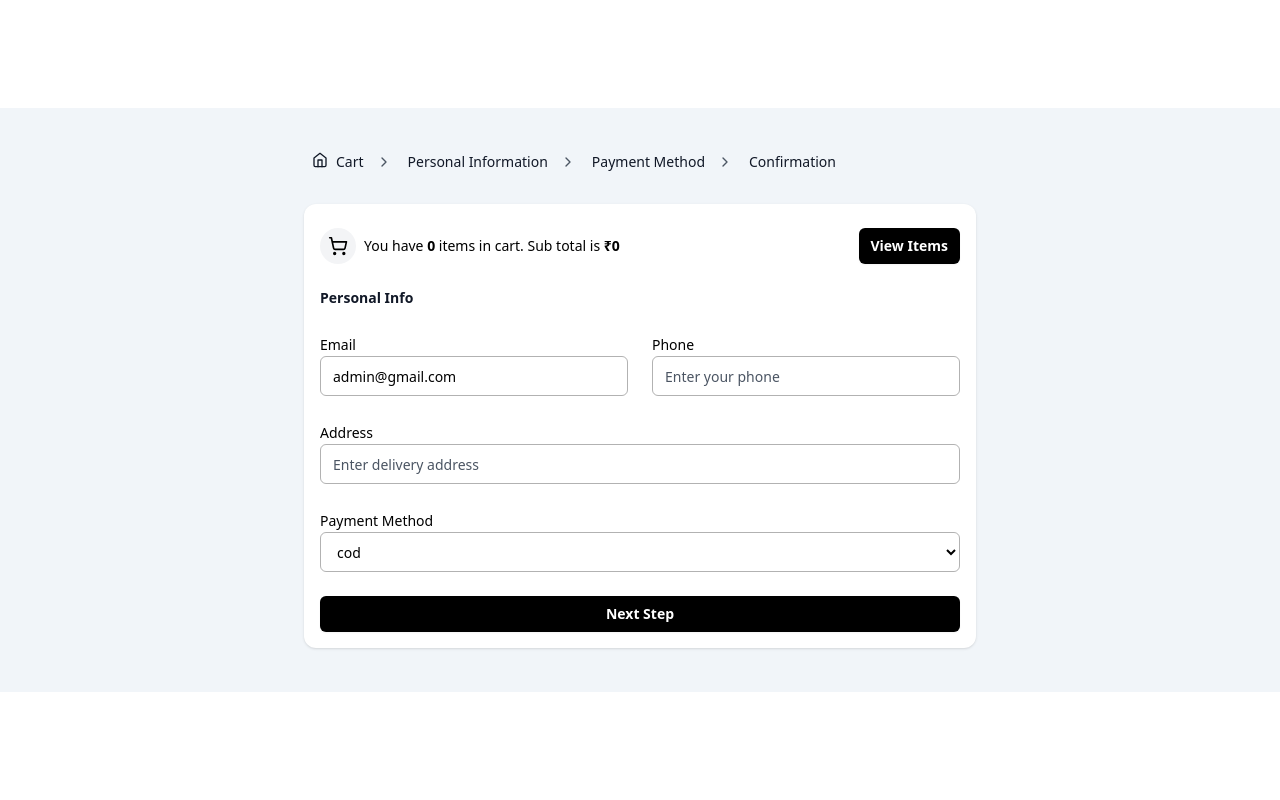
After one commit to MuhammedBilal25/clothstore, a Django app: page /checkout/ in a window 1280 px wide. The commit adds this page. Run offline with Django 5.2, Linux system fonts and the light colour scheme; a user stored in the database is signed in; data comes from the database, SQL or seed files in the repository; both versions use the stored data as it was after the commit; some libraries are stand-ins or nearby versions.

Commit message:
final commit

```diff
--- a/store/admin.py
+++ b/store/admin.py
@@ -1,8 +1,11 @@
 from django.contrib import admin
-from store.models import Category,Product,Size
+from store.models import Category,Product,Size,OrderItems,Order
+
 
 # Register your models here.
 
 admin.site.register(Category)
 admin.site.register(Product)
 admin.site.register(Size)
+admin.site.register(OrderItems)
+admin.site.register(Order)
--- /dev/null
+++ b/store/context_processors.py
@@ -0,0 +1,6 @@
+def basket_count(request):
+    if request.user.is_authenticated:
+        count=request.user.cart.cart_item_count
+        return {"cart_count":count}
+    else:
+        return{"cart_count":0}
--- a/store/templates/base.html
+++ b/store/templates/base.html
@@ -75,12 +75,12 @@
             <i class="bx bx-search"></i>
           </div>
           <div class="icon">
-            <i class="bx bx-heart"></i>
-            <span class="d-flex">0</span>
+
+            <a href="{%url 'signout'%}">LOGOUT</a>
           </div>
           <a href="{%url 'basket-items'%}" class="icon">
             <i class="bx bx-cart"></i>
-            <span class="d-flex">0</span>
+            <span class="d-flex">{{cart_count}}</span>
           </a>
         </div>
 
--- /dev/null
+++ b/store/templates/checkout.html
@@ -0,0 +1,242 @@
+<!DOCTYPE html>
+<html lang="en">
+<head>
+    <meta charset="UTF-8">
+    <meta name="viewport" content="width=device-width, initial-scale=1.0">
+    <title>Document</title>
+    <script src="https://cdn.tailwindcss.com"></script>
+
+    <style>
+        body{
+            height: 100vh;
+            display: flex;
+            justify-content: center;
+            align-items: center;
+        }
+    </style>
+</head>
+<body>
+
+    <div class="mx-auto w-full max-w-7xl bg-slate-100 py-5">
+        <div class="mx-auto my-4 max-w-2xl md:my-6">
+          <nav class="mb-8 flex" aria-label="Breadcrumb">
+            <ol class="inline-flex items-center space-x-1 md:space-x-3">
+              <li class="inline-flex items-center">
+                <a
+                  href="#"
+                  class="ml-1 inline-flex text-sm font-medium text-gray-900 hover:underline md:ml-2"
+                >
+                  <svg
+                    xmlns="http://www.w3.org/2000/svg"
+                    width="16"
+                    height="16"
+                    viewBox="0 0 24 24"
+                    fill="none"
+                    stroke="currentColor"
+                    stroke-width="2"
+                    stroke-linecap="round"
+                    stroke-linejoin="round"
+                    class="mr-2 text-gray-900"
+                  >
+                    <path d="m3 9 9-7 9 7v11a2 2 0 0 1-2 2H5a2 2 0 0 1-2-2z"></path>
+                    <polyline points="9 22 9 12 15 12 15 22"></polyline>
+                  </svg>
+                  Cart
+                </a>
+              </li>
+              <li>
+                <div class="flex items-center">
+                  <svg
+                    xmlns="http://www.w3.org/2000/svg"
+                    width="16"
+                    height="16"
+                    viewBox="0 0 24 24"
+                    fill="none"
+                    stroke="currentColor"
+                    stroke-width="2"
+                    stroke-linecap="round"
+                    stroke-linejoin="round"
+                    class="mr-2 text-gray-600"
+                  >
+                    <polyline points="9 18 15 12 9 6"></polyline>
+                  </svg>
+                  <a
+                    href="#"
+                    class="ml-1 text-sm font-medium text-gray-900 hover:underline md:ml-2"
+                  >
+                    Personal Information
+                  </a>
+                </div>
+              </li>
+              <li>
+                <div class="flex items-center">
+                  <svg
+                    xmlns="http://www.w3.org/2000/svg"
+                    width="16"
+                    height="16"
+                    viewBox="0 0 24 24"
+                    fill="none"
+                    stroke="currentColor"
+                    stroke-width="2"
+                    stroke-linecap="round"
+                    stroke-linejoin="round"
+                    class="mr-2 text-gray-600"
+                  >
+                    <polyline points="9 18 15 12 9 6"></polyline>
+                  </svg>
+                  <a
+                    href="#"
+                    class="ml-1 text-sm font-medium text-gray-900 hover:underline md:ml-2"
+                  >
+                    Payment Method
+                  </a>
+                </div>
+              </li>
+              <li>
+                <div class="flex items-center">
+                  <svg
+                    xmlns="http://www.w3.org/2000/svg"
+                    width="16"
+                    height="16"
+                    viewBox="0 0 24 24"
+                    fill="none"
+                    stroke="currentColor"
+                    stroke-width="2"
+                    stroke-linecap="round"
+                    stroke-linejoin="round"
+                    class="mr-2 text-gray-600"
+                  >
+                    <polyline points="9 18 15 12 9 6"></polyline>
+                  </svg>
+                  <a
+                    href="#"
+                    class="ml-1 text-sm font-medium text-gray-900 hover:underline md:ml-2"
+                  >
+                    Confirmation
+                  </a>
+                </div>
+              </li>
+            </ol>
+          </nav>
+          <div class="overflow-hidden rounded-xl bg-white p-4 shadow">
+            <div class="mb-4 flex items-center rounded-lg py-2">
+              <div class="mr-2 rounded-full bg-gray-100  p-2 text-black">
+                <svg
+                  xmlns="http://www.w3.org/2000/svg"
+                  width="20"
+                  height="20"
+                  viewBox="0 0 24 24"
+                  fill="none"
+                  stroke="currentColor"
+                  stroke-width="2"
+                  stroke-linecap="round"
+                  stroke-linejoin="round"
+                  class="lucide lucide-shopping-cart"
+                >
+                  <circle cx="8" cy="21" r="1"></circle>
+                  <circle cx="19" cy="21" r="1"></circle>
+                  <path d="M2.05 2.05h2l2.66 12.42a2 2 0 0 0 2 1.58h9.78a2 2 0 0 0 1.95-1.57l1.65-7.43H5.12"></path>
+                </svg>
+              </div>
+              <div class="flex flex-1">
+                <p class="text-sm font-medium">
+                  You have <strong>{{cart_count}}</strong> items in cart. Sub total is
+                  <strong>₹{{request.user.cart.cart_total}}</strong>
+                </p>
+              </div>
+              <a
+                href="{%url 'basket-items' %}"
+                class="rounded-md bg-black px-3 py-2 text-sm font-semibold text-white shadow-sm hover:bg-black/80 focus-visible:outline focus-visible:outline-2 focus-visible:outline-offset-2 focus-visible:outline-black"
+              >
+                View Items
+              </a>
+            </div>
+            <p class="text-sm font-bold text-gray-900">Personal Info</p>
+          <form action="" method="post">
+            {%csrf_token%}
+            <div class="mt-6 gap-6 space-y-4 md:grid md:grid-cols-2 md:space-y-0">
+                <div class="w-full">
+                  <label
+                    class="text-sm font-medium leading-none peer-disabled:cursor-not-allowed peer-disabled:opacity-70"
+                    for="firstName"
+                  >
+                    Email
+                  </label>
+                  <input
+                    class="flex h-10 w-full rounded-md border border-black/30 bg-transparent px-3 py-2 text-sm placeholder:text-gray-600 focus:outline-none focus:ring-1 focus:ring-black/30 focus:ring-offset-1 disabled:cursor-not-allowed disabled:opacity-50"
+                    type="email"
+                    placeholder="Enter your first name"
+                    id="firstName"
+                    name="email"
+                    value="{{request.user.email}}"
+                    required
+                  />
+                </div>
+                <div class="w-full">
+                  <label
+                    class="text-sm font-medium leading-none peer-disabled:cursor-not-allowed peer-disabled:opacity-70"
+                    for="lastName"
+                  >
+                    Phone
+                  </label>
+                  <input
+                    class="flex h-10 w-full rounded-md border border-black/30 bg-transparent px-3 py-2 text-sm placeholder:text-gray-600 focus:outline-none focus:ring-1 focus:ring-black/30 focus:ring-offset-1 disabled:cursor-not-allowed disabled:opacity-50"
+                    type="text"
+                    placeholder="Enter your phone"
+                    id="lastName"
+                    name="phone"
+                    required
+                  />
+                </div>
+                <div class="col-span-2 grid">
+                  <div class="w-full">
+                    <label
+                      class="text-sm font-medium leading-none peer-disabled:cursor-not-allowed peer-disabled:opacity-70"
+                      for="email"
+                    >
+                   Address
+                    </label>
+                    <input
+                      class="flex h-10 w-full rounded-md border border-black/30 bg-transparent px-3 py-2 text-sm placeholder:text-gray-600 focus:outline-none focus:ring-1 focus:ring-black/30 focus:ring-offset-1 disabled:cursor-not-allowed disabled:opacity-50"
+                      type="text"
+                      placeholder="Enter delivery address"
+                      id="email"
+                      name="address"
+                      required
+                    />
+                  </div>
+                </div>
+                <div class="col-span-2 grid">
+                  <div class="w-full">
+                    <label
+                      class="text-sm font-medium leading-none peer-disabled:cursor-not-allowed peer-disabled:opacity-70"
+                      for=""
+                    >
+                   Payment Method
+                    </label>
+
+                    <select name="payment" id="" class="flex h-10 w-full rounded-md border border-black/30 bg-transparent px-3 py-2 text-sm placeholder:text-gray-600 focus:outline-none focus:ring-1 focus:ring-black/30 focus:ring-offset-1 disabled:cursor-not-allowed disabled:opacity-50">
+                      <option value="cod">cod</option>
+                      <option value="online">online</option>
+                    </select>
+
+                  </div>
+                </div>
+                <div class="col-span-2 grid">
+                  <button
+                    type="submit"
+                    class="w-full rounded-md bg-black px-3 py-2 text-sm font-semibold text-white shadow-sm hover:bg-black/80 focus-visible:outline focus-visible:outline-2 focus-visible:outline-offset-2 focus-visible:outline-black"
+                  >
+                    Next Step
+                  </button>
+                </div>
+              </div>
+
+          </form>
+          </div>
+        </div>
+      </div>
+
+</body>
+
+</html>
--- a/store/views.py
+++ b/store/views.py
@@ -1,10 +1,18 @@
 from django.shortcuts import render,redirect
 from django.views.generic import View,TemplateView
+from django.contrib.auth import authenticate,login,logout
+from django.contrib import messages
+from django.utils.decorators import method_decorator
+from django.views.decorators.cache import never_cache
+from django.views.decorators.csrf import csrf_exempt
+
 from store.forms import RegistrationForm,LoginForm
-from django.contrib.auth import authenticate,login,logout
-from store.models import Product,BasketItem,Size
-from django.contrib import messages
+from store.models import Product,BasketItem,Size,Order,OrderItems
+from store.decorators import signinrequired,owner_permission_required
+import razorpay
 
+KEY_ID="rzp_test_oCFtiK9xM2H3af"
+KEY_SECRET="YWr76dRt69Km2Ld5rcwV5o1J"
 # Create your views here.
 
 # url: localhoast:8000/
@@ -47,13 +55,13 @@ class SignInView(View):
 
 # class IndexView(TemplateView):
 #     template_name="index.html"
-
+@method_decorator([signinrequired,never_cache],name="dispatch")
 class IndexView(View):
     def get(self,request,*args,**kwargs):
         qs=Product.objects.all()
         return render(request,"index.html",{"data":qs})
 
-
+@method_decorator([signinrequired,never_cache],name="dispatch")
 class ProductDetailView(View):
 
     def get(self,request,*args,**kwargs):
@@ -68,6 +76,7 @@ class HomeView(TemplateView):
 # add to basket
 #url:localhost:8000/products/{id}/add_to_basket
 #
+@method_decorator([signinrequired,never_cache],name="dispatch")
 class AddToBasketView(View):
 
     def post(self,request,*args,**kwargs):
@@ -84,7 +93,99 @@ class AddToBasketView(View):
         )
         return redirect("index")
 
+@method_decorator([signinrequired,never_cache],name="dispatch")
 class BasketItemListView(View):
     def get(self,request,*args,**kwargs):
         qs=request.user.cart.cartitem.filter(is_order_placed=False)
         return render(request,"cart_list.html",{"data":qs})
+
+@method_decorator([signinrequired,owner_permission_required,never_cache],name="dispatch")
+class BasketItemRemoveView(View):
+    def get(self,request,args,*kwargs):
+        id=kwargs.get("pk")
+        basket_item_object=BasketItem.objects.get(id=id)
+        basket_item_object.delete()
+        return redirect("basket-items")
+
+@method_decorator([signinrequired,owner_permission_required,never_cache],name="dispatch")
+class CartItemUpdateQuandityView(View):
+    def post(self,request,*args,**kwargs):
+        action= request.POST.get("counterbutton")
+        print(action)
+        id=kwargs.get("pk")
+        basket_item_object=BasketItem.objects.get(id=id)
+        if action=="+":
+            basket_item_object.qty+=1
+            basket_item_object.save()
+        else:
+            basket_item_object.qty-=1
+            basket_item_object.save()
+        return redirect("basket-items")
+
+@method_decorator([signinrequired,never_cache],name="dispatch")
+class CheckOutView(View):
+    def get(self,request,*args,**kwargs):
+        return render(request,"checkout.html")
+    def post(self,request,*args,**kwargs):
+        email=request.POST.get("email")
+        phone=request.POST.get("phone")
+        address=request.POST.get("address")
+        payment_method=request.POST.get("payment")
+
+        # creating order item instance
+        order_obj=Order.objects.create(
+            user_object=request.user,
+            delivery_address=address,
+            phone=phone,
+            email=email,
+            total=request.user.cart.cart_total,
+            payment=payment_method
+        )
+
+
+        try:
+            basket_items=request.user.cart.cart_items
+            for bi in basket_items:
+                OrderItems.objects.create(
+                order_object=order_obj,
+                basket_item_object=bi,
+                )
+                bi.is_order_placed=True
+                bi.save()
+        except:
+            order_obj.delete()
+        finally:
+            if payment_method=="online" and order_obj:
+                client = razorpay.Client(auth=(KEY_ID,KEY_SECRET))
+                data = { "amount": order_obj.get_order_total*100, "currency": "INR", "receipt": "order_rcptid_11" }
+                payment = client.order.create(data=data)
+                context={
+                    "key":KEY_ID,
+                    "order_id":payment.get("id"),
+                    "amount":payment.get("amount")
+                }
+                return render(request,"payment.html",{"context":context})
+            return redirect("order-summary")
+
+@method_decorator([signinrequired,never_cache],name="dispatch")
+class SignOutView(View):
+    def get(self,request,*args,**kwargs):
+        logout(request)
+        return redirect("signin")
+
+class OrderSummaryView(View):
+    def get(self,request,*args,**kwargs):
+        qs=Order.objects.filter(user_object=request.user).exclude(status="cancelled")
+        return render (request,"ordersummary.html",{"data":qs})
+
+class OrderItemRemoveView(View):
+    def get(self,request,*args,**kwargs):
+        id=kwargs.get("pk")
+        OrderItems.objects.get(id=id).delete()
+        return redirect("order-summary")
+
+@method_decorator(csrf_exempt,name="dispatch")
+class PaymentVerificationView(View):
+    def post(self,request,*args,**kwargs):
+        print("234567========",request.POST)
+        return render(request,"success.html")
--- a/trendsfactory/urls.py
+++ b/trendsfactory/urls.py
@@ -28,5 +28,13 @@ urlpatterns = [
     path("products/<int:pk>/",views.ProductDetailView.as_view(),name="product-detail"),
     path("home",views.HomeView.as_view(),name="home"),
     path("products/<int:pk>/add_to_basket",views.AddToBasketView.as_view(),name="addto-basket"),
-    path("basket/items/all",views.BasketItemListView.as_view(),name="basket-items")
+    path("basket/items/all",views.BasketItemListView.as_view(),name="basket-items"),
+    path('basket/items/<int:pk>/remove',views.BasketItemRemoveView.as_view(),name="basketitem-remove"),
+    path('basket/items/<int:pk>/qty/change',views.CartItemUpdateQuandityView.as_view(),name="editcart-qty"),
+    path('checkout/',views.CheckOutView.as_view(),name="checkout"),
+    path('signout/',views.SignOutView.as_view(),name="signout"),
+    path('order/summary/',views.OrderSummaryView.as_view(),name="order-summary"),
+    path('orders/item/<int:pk>/remove/',views.OrderItemRemoveView.as_view(),name="order-remove"),
+    path('payment/verification/',views.PaymentVerificationView.as_view(),name="verification"),
+
 ]+ static(settings.MEDIA_URL, document_root=settings.MEDIA_ROOT)
```
Also changed, not shown: store/decorators.py (added, +29 -0 lines), store/models.py (+42 -0 lines), store/templates/cart_list.html (+37 -3 lines), store/templates/ordersummary.html (added, +132 -0 lines), store/templates/payment.html (added, +49 -0 lines), store/templates/success.html (added, +14 -0 lines), trendsfactory/settings.py (+13 -0 lines), db.sqlite3, store/migrations/0003_order_orderitems.py (added), store/migrations/0004_order_email.py (added), store/migrations/0005_remove_orderitems_status_order_order_id_and_more.py (added).
